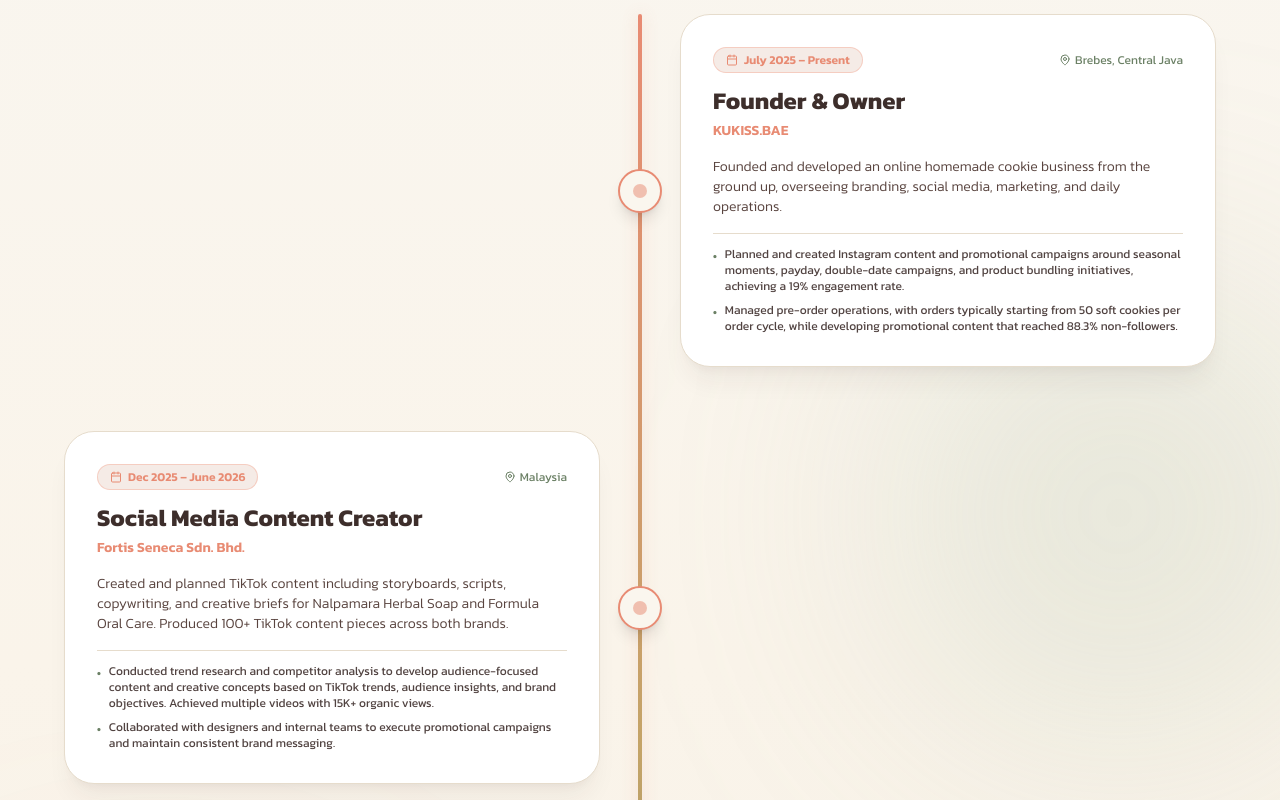
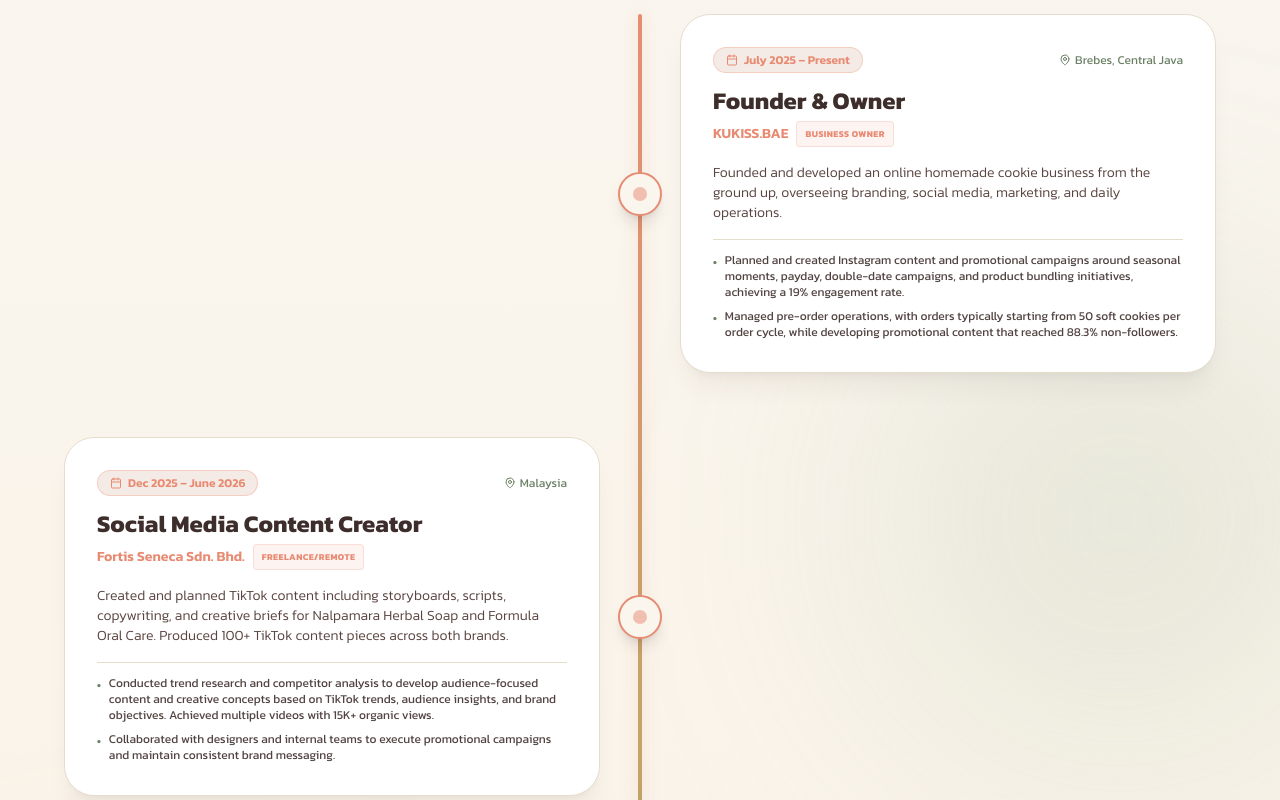
Before and after one commit to Braneee/portofolio-ardhia, a Next.js app: page / in a window 1280 px wide. Shown: the part 1880-2680 px from the top of the page. Built offline with nearby package versions, Linux system fonts and the light colour scheme.

Commit message:
feat: display employment type in experience cards

```diff
--- a/src/components/sections/ExperienceSection.tsx
+++ b/src/components/sections/ExperienceSection.tsx
@@ -56,8 +56,13 @@ export function ExperienceSection() {
                             <h3 className="font-bold text-xl sm:text-2xl text-[#3D2E2B] pt-2">
                               {exp.role}
                             </h3>
-                            <p className="text-sm font-semibold text-[#E88B73]">
+                            <p className="text-sm font-semibold text-[#E88B73] flex items-center gap-2 flex-wrap">
                               {exp.company}
+                              {exp.type && (
+                                <span className="text-[9px] px-2 py-0.5 rounded bg-[#E88B73]/10 border border-[#E88B73]/20 text-[#E88B73] font-bold uppercase tracking-wider">
+                                  {exp.type}
+                                </span>
+                              )}
                             </p>
                           </div>
                           <p className="text-xs sm:text-sm text-[#59443F] leading-relaxed font-light">
@@ -100,8 +105,13 @@ export function ExperienceSection() {
                             <h3 className="font-bold text-lg sm:text-2xl text-[#3D2E2B] pt-2">
                               {exp.role}
                             </h3>
-                            <p className="text-xs sm:text-sm font-semibold text-[#E88B73]">
+                            <p className="text-xs sm:text-sm font-semibold text-[#E88B73] flex items-center gap-2 flex-wrap">
                               {exp.company}
+                              {exp.type && (
+                                <span className="text-[9px] px-2 py-0.5 rounded bg-[#E88B73]/10 border border-[#E88B73]/20 text-[#E88B73] font-bold uppercase tracking-wider">
+                                  {exp.type}
+                                </span>
+                              )}
                             </p>
                           </div>
                           <p className="text-xs sm:text-sm text-[#59443F] leading-relaxed font-light">
@@ -135,8 +145,13 @@ export function ExperienceSection() {
                             <h3 className="font-bold text-lg sm:text-2xl text-[#3D2E2B] pt-2">
                               {exp.role}
                             </h3>
-                            <p className="text-xs sm:text-sm font-semibold text-[#E88B73]">
+                            <p className="text-xs sm:text-sm font-semibold text-[#E88B73] flex items-center gap-2 flex-wrap">
                               {exp.company}
+                              {exp.type && (
+                                <span className="text-[9px] px-2 py-0.5 rounded bg-[#E88B73]/10 border border-[#E88B73]/20 text-[#E88B73] font-bold uppercase tracking-wider">
+                                  {exp.type}
+                                </span>
+                              )}
                             </p>
                           </div>
                           <p className="text-xs sm:text-sm text-[#59443F] leading-relaxed font-light">
```
